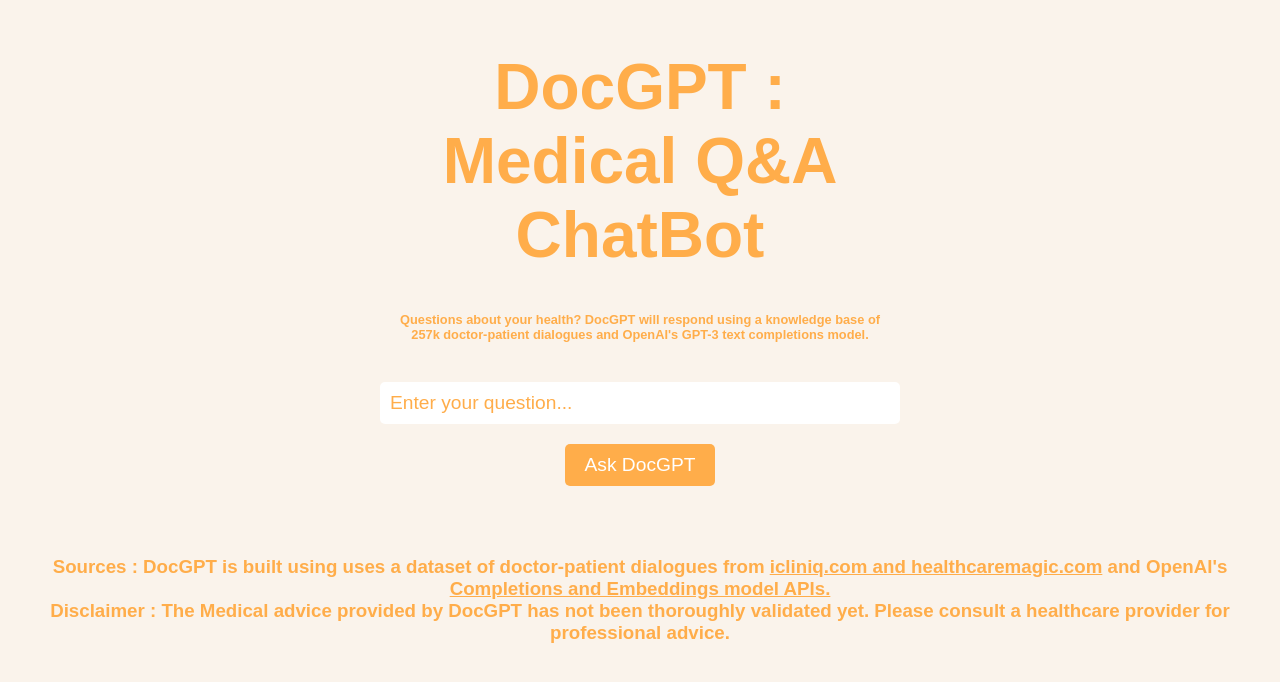
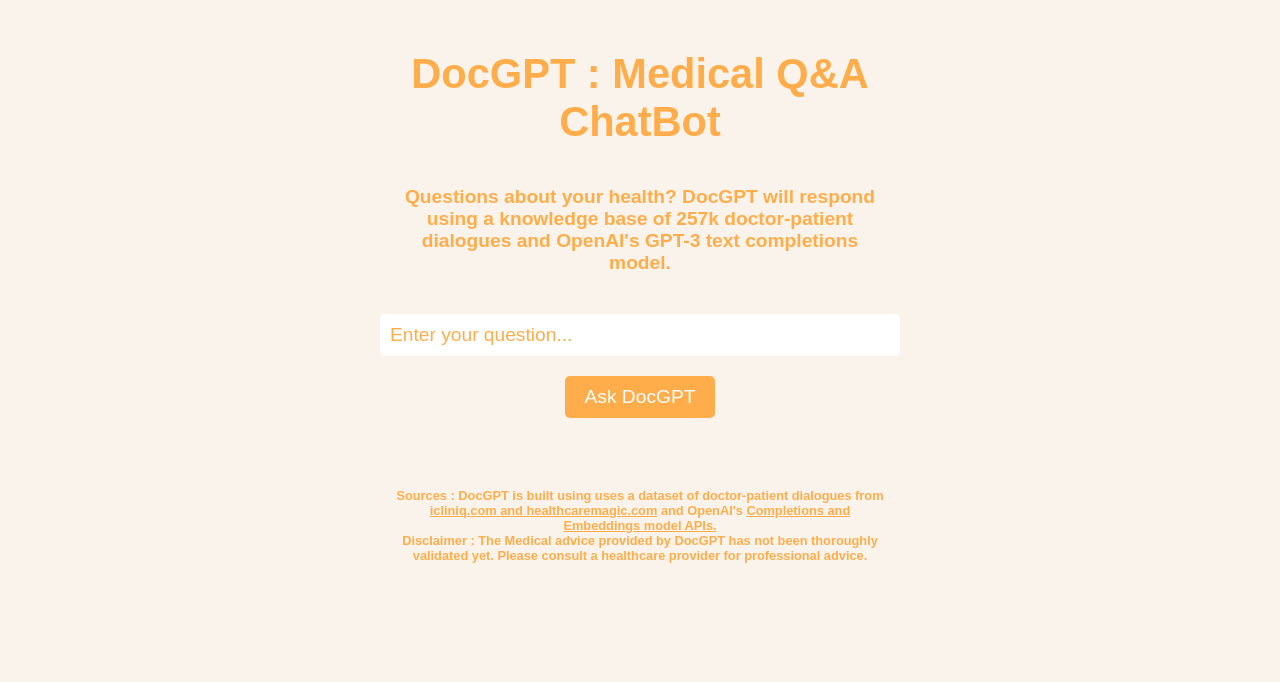
Before and after one commit to dustinmarshall/DocGPT, a Flask app: page / in a window 1280 px wide. Shown: the top 682 px of the page. Run offline with Flask 2, Linux system fonts and the light colour scheme.

Commit message:
Update style.css

```diff
--- a/static/css/style.css
+++ b/static/css/style.css
@@ -8,7 +8,7 @@ body {
   }
 
   h1 {
-    font-size: 4em;
+    font-size: 2.6em;
     margin: 50px auto 40px;
     max-width: 500px;
   }
@@ -19,7 +19,7 @@ body {
     max-width: 500px;
   }
 
-  h2 {
+  h3 {
     font-size: .8em;
     margin: 40px auto 30px;
     max-width: 500px;
```
